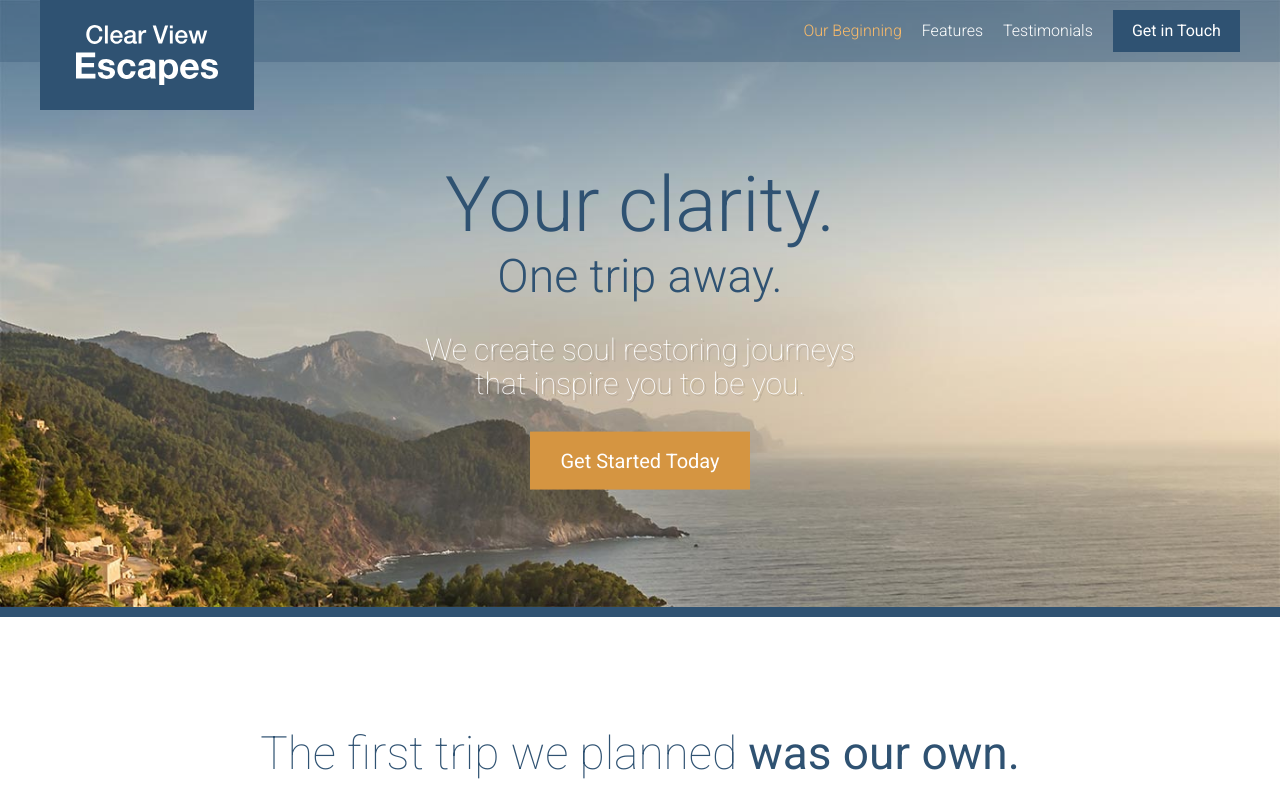
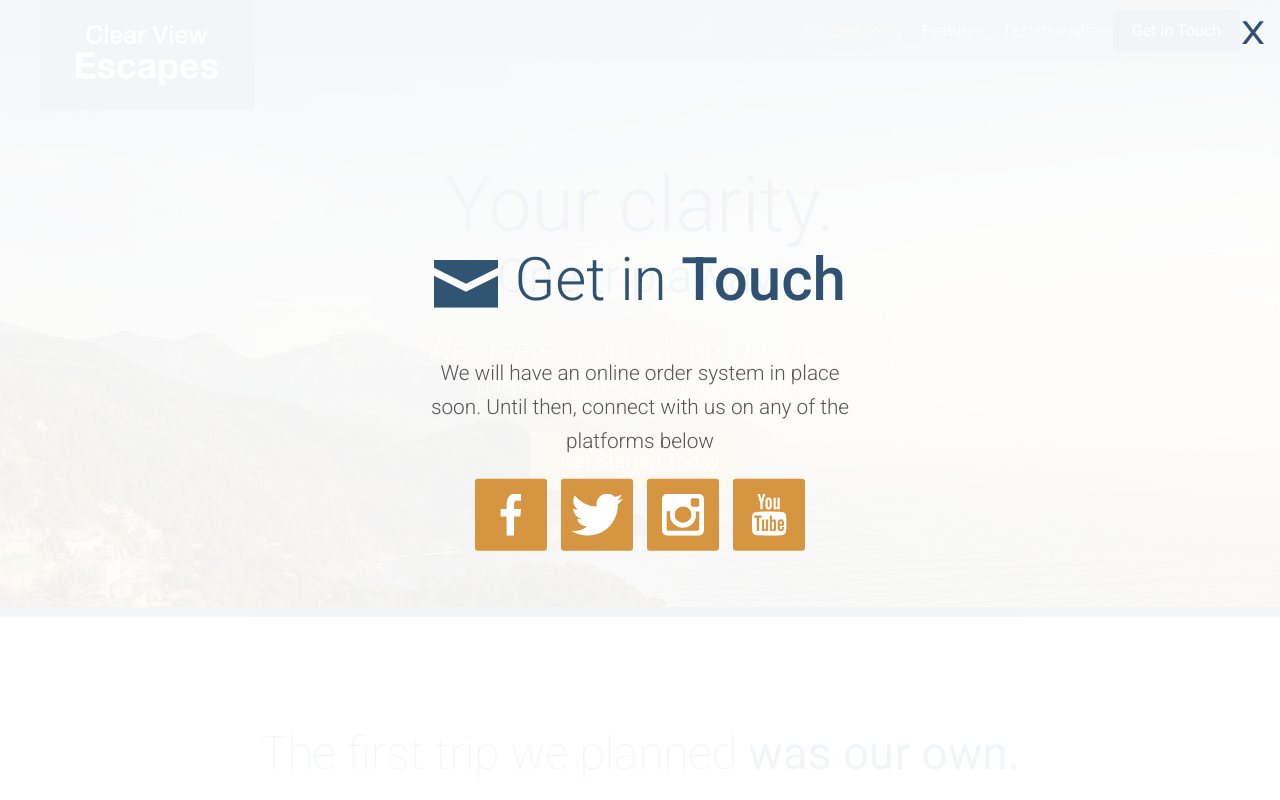
Before and after one commit to AndrewPhilippov/web_sites, a website: page TouristFirmWebSite/app/index.html in a window 1280 px wide. Both pictures are taken after a click on the link "Get Started Today". Shown: the top 800 px of the page. Drawn offline with Linux system fonts and the light colour scheme.

Commit message:
Completed the modal overlay

```diff
--- /dev/null
+++ b/TouristFirmWebSite/app/assets/styles/modules/_modal.css
@@ -0,0 +1,51 @@
+.modal{
+  position: fixed;
+  z-index: 5;
+  background-color: rgba(255, 255, 255, .94);
+  top: 0;
+  bottom: 0;
+  left:0;
+  right: 0;
+  opacity: 0;
+  /* z-index: -10;
+  OR */
+  transition: all .3s ease-out;
+  visibility: hidden;
+  transform: scale(1.2);
+
+  &--is-visible{
+    opacity: 1;
+    visibility: visible;
+    transform: scale(1);
+  }
+
+  &__inner{
+    position: absolute;
+    width: 100%;
+    top: 50%;
+    transform: translateY(-50%);
+  }
+
+  &__description{
+    text-align: center;
+    font-size: 1.3rem;
+    font-weight: 300;
+    line-height: 1.65;
+  }
+
+  &__close{
+    position: absolute;
+    top: 15px;
+    right: 15px;
+    font-size: 2rem;
+    transform: scaleX(1.2);
+    transform-origin: 100% 0;
+    color: $mainBlue;
+    transition: color .3s ease-out;
+    cursor: pointer;
+
+    &:hover{
+      color: $mainOrange;
+    }
+  }
+}
--- a/TouristFirmWebSite/app/assets/styles/modules/_section-title.css
+++ b/TouristFirmWebSite/app/assets/styles/modules/_section-title.css
@@ -16,6 +16,11 @@
     color: $mainBlue;
   }
 
+  &--less-margin{
+    margin-bottom: 1.3rem;
+    margin-top: 0;
+  }
+
   &__icon{
     display: block;
     margin-left: auto;
--- /dev/null
+++ b/TouristFirmWebSite/app/assets/styles/modules/_social-icons.css
@@ -0,0 +1,27 @@
+.social-icons{
+  text-align: center;
+
+  &__icon{
+    position: relative;
+    background-color: $mainOrange;
+    display: inline-block;
+    margin: 0 5px 5px 5px;
+    border-radius: 3px;
+    width: 33%;
+    height: 72px;
+
+    @mixin atMedium{
+      width: 72px;
+      height: 72px;
+      margin: 0 5px;
+    }
+
+    .icon {
+      display: block;
+      position: absolute;
+      top: 50%;
+      left: 50%;
+      transform: translate(-50%, -50%);
+    }
+  }
+}
--- a/TouristFirmWebSite/app/assets/styles/modules/_wrapper.css
+++ b/TouristFirmWebSite/app/assets/styles/modules/_wrapper.css
@@ -30,6 +30,10 @@
     max-width: 976px;
   }
 
+  &--narrow{
+    max-width: 470px;
+  }
+
   .wrapper{
     padding-left: 0;
     padding-right: 0;
--- a/TouristFirmWebSite/app/assets/styles/style.css
+++ b/TouristFirmWebSite/app/assets/styles/style.css
@@ -17,3 +17,5 @@
 @import 'modules/_site-header';
 @import 'modules/_site-footer';
 @import 'modules/_reveal-item';
+@import 'modules/_modal';
+@import 'modules/_social-icons';
--- a/TouristFirmWebSite/app/index.html
+++ b/TouristFirmWebSite/app/index.html
@@ -19,7 +19,7 @@
       </div>
       <div class="site-header__menu-content">
         <div class="site-header__btn-container">
-          <a href="#" class="btn" >Get in Touch</a>
+          <a href="#" class="btn open-modal" >Get in Touch</a>
         </div>
         <nav class="primary-nav primary-nav--pull-right">
           <ul>
@@ -44,7 +44,7 @@
         <h1 class="large-hero__title">Your clarity.</h1>
         <h2 class="large-hero__subtitle">One trip away.</h2>
         <p class="large-hero__description">We create soul restoring journeys that inspire you to be you.</p>
-        <p><a href="#" class="btn btn--orange btn--large">Get Started Today</a></p>
+        <p><a href="#" class="btn btn--orange btn--large open-modal">Get Started Today</a></p>
       </div>
     </div>
   </div>
@@ -157,12 +157,28 @@
         <span class="site-footer__text">Copyright &copy; 2016 Clear View Escapes. All rights reserved.
         </span>
         <span>
-          <a href="#" class="btn btn--orange">Get in Touch</a>
+          <a href="#" class="btn btn--orange open-modal">Get in Touch</a>
         </span>
       </p>
     </div>
   </footer>
 
+  <div class="modal">
+    <div class="modal__inner">
+      <h2 class="section-title section-title--blue section-title--less-margin"><span class="icon icon--mail section-title__icon"></span>Get in <strong>Touch</strong></h2>
+      <div class="wrapper wrapper--narrow">
+        <p class="modal__description">We will have an online order system in place soon. Until then, connect with us on any of the platforms below</p>
+      </div>
+      <div class="social-icons">
+        <a href="" class="social-icons__icon"><span class="icon icon--facebook"></span></a>
+        <a href="" class="social-icons__icon"><span class="icon icon--twitter"></span></a>
+        <a href="" class="social-icons__icon"><span class="icon icon--instagram"></span></a>
+        <a href="" class="social-icons__icon"><span class="icon icon--youtube"></span></a>
+      </div>
+    </div>
+    <div class="modal__close">X</div>
+  </div>
+
   <script src="/temp/scripts/App.js"></script>
 </body>
 </html>
--- a/TouristFirmWebSite/app/temp/styles/style.css
+++ b/TouristFirmWebSite/app/temp/styles/style.css
@@ -502,6 +502,10 @@ a{
     max-width: 976px;
   }
 
+.wrapper--narrow{
+    max-width: 470px;
+  }
+
 .wrapper .wrapper{
     padding-left: 0;
     padding-right: 0;
@@ -782,6 +786,11 @@ a{
 
 .section-title--blue{
     color: #2f5272;
+  }
+
+.section-title--less-margin{
+    margin-bottom: 1.3rem;
+    margin-top: 0;
   }
 
 .section-title__icon{
@@ -1270,3 +1279,92 @@ a{
     -webkit-transform: scale(1);
             transform: scale(1);
   }
+
+.modal{
+  position: fixed;
+  z-index: 5;
+  background-color: rgba(255, 255, 255, .94);
+  top: 0;
+  bottom: 0;
+  left:0;
+  right: 0;
+  opacity: 0;
+  /* z-index: -10;
+  OR */
+  transition: all .3s ease-out;
+  visibility: hidden;
+  -webkit-transform: scale(1.2);
+          transform: scale(1.2);
+}
+
+.modal--is-visible{
+    opacity: 1;
+    visibility: visible;
+    -webkit-transform: scale(1);
+            transform: scale(1);
+  }
+
+.modal__inner{
+    position: absolute;
+    width: 100%;
+    top: 50%;
+    -webkit-transform: translateY(-50%);
+            transform: translateY(-50%);
+  }
+
+.modal__description{
+    text-align: center;
+    font-size: 1.3rem;
+    font-weight: 300;
+    line-height: 1.65;
+  }
+
+.modal__close{
+    position: absolute;
+    top: 15px;
+    right: 15px;
+    font-size: 2rem;
+    -webkit-transform: scaleX(1.2);
+            transform: scaleX(1.2);
+    -webkit-transform-origin: 100% 0;
+            transform-origin: 100% 0;
+    color: #2f5272;
+    transition: color .3s ease-out;
+    cursor: pointer;
+  }
+
+.modal__close:hover{
+      color: #d59541;
+    }
+
+.social-icons{
+  text-align: center;
+}
+
+.social-icons__icon{
+    position: relative;
+    background-color: #d59541;
+    display: inline-block;
+    margin: 0 5px 5px 5px;
+    border-radius: 3px;
+    width: 33%;
+    height: 72px;
+  }
+
+@media only screen and (min-width: 800px){
+
+.social-icons__icon{
+      width: 72px;
+      height: 72px;
+      margin: 0 5px
+  }
+  }
+
+.social-icons__icon .icon {
+      display: block;
+      position: absolute;
+      top: 50%;
+      left: 50%;
+      -webkit-transform: translate(-50%, -50%);
+              transform: translate(-50%, -50%);
+    }
```
Also changed, not shown: TouristFirmWebSite/app/assets/scripts/App.js (+6 -4 lines), TouristFirmWebSite/app/assets/scripts/modules/Modal.js (added, +37 -0 lines), TouristFirmWebSite/app/temp/scripts/App.js.
